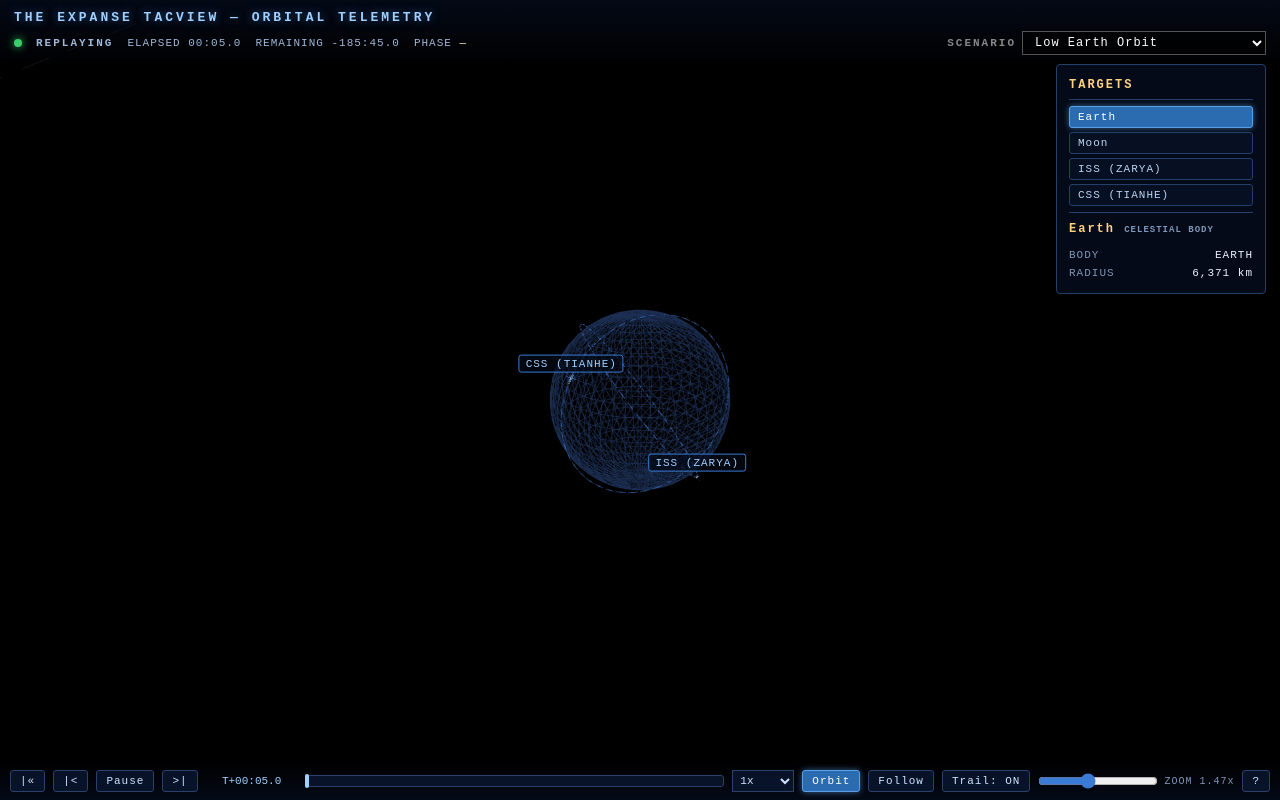
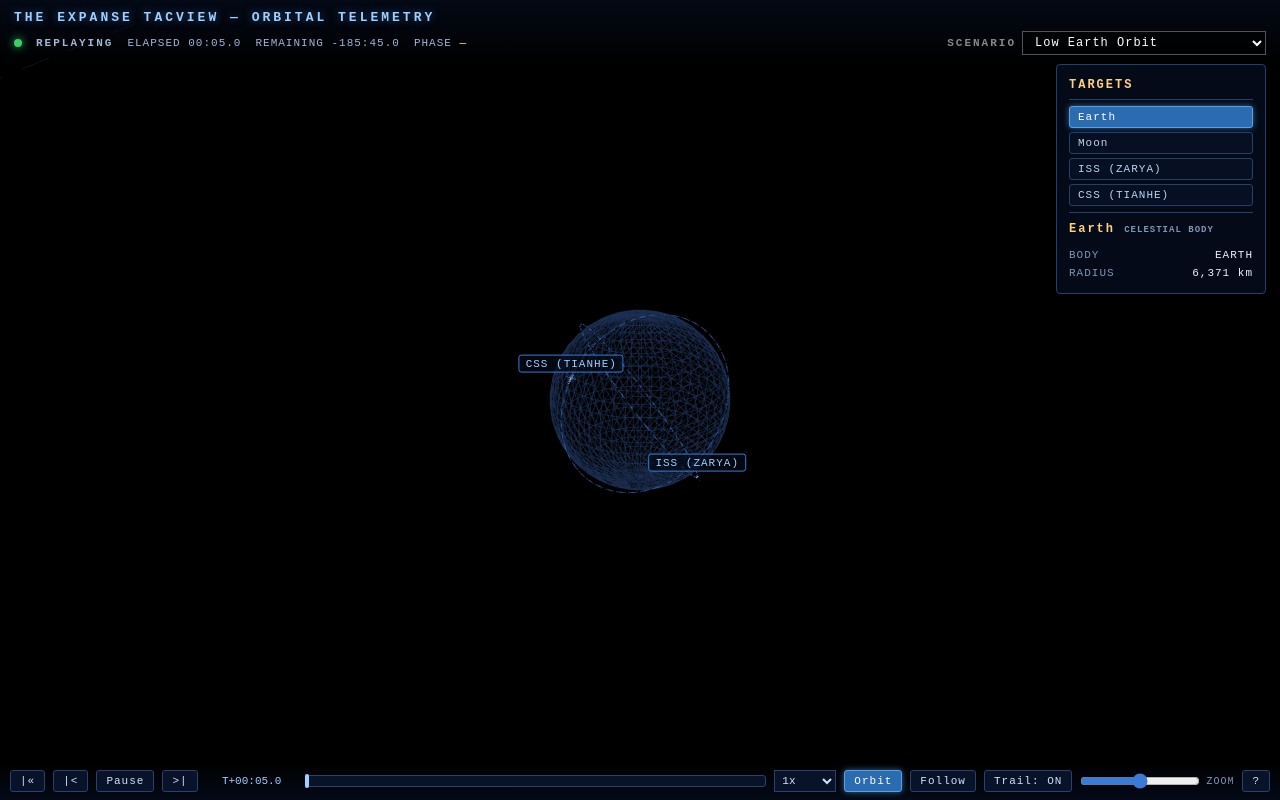
Before and after one commit to PhakphumV/the-expanse-tacview, a website: page index.html in a window 1280 px wide. Drawn offline with nearby package versions, Linux system fonts and the light colour scheme; animation ran at ten frames a second.

Commit message:
feat(ui): bipolar zoom slider (centre = no zoom)
The slider is now a continuous, bipolar zoom control: centre (50) means no zoom,
dragging left zooms out, dragging right zooms in, and the speed scales with the
deflection (up to 2.2x per second). There is a small dead zone at centre so the
view cannot creep, and the label reads "ZOOM" / "OUT 60%" / "IN 60%".

Implementation: the slider feeds a velocity (-1..1) into the camera controller,
which applies it every frame (applyZoomVelocity(dt)) as an exponential factor,
so the feel is identical whether you are 50 m or 9e8 m from the target. A frame
gap is clamped to 0.1 s so a backgrounded tab cannot jump the view.

Wheel and +/- keep fixed steps (1.12x and 1.3x) and no longer read the slider.

Verified in Chromium: centre drifts 0.0% over 2 s; one second at IN 100% spreads
the on-screen labels 2.14x, OUT 100% contracts to 0.47x, and half deflection
gives 1.47x - i.e. speed scales with deflection as asked.

```diff
--- a/index.html
+++ b/index.html
@@ -68,8 +68,8 @@
         <button id="modeOrbitBtn" class="mode-btn active">Orbit</button>
         <button id="modeFollowBtn" class="mode-btn">Follow</button>
         <button id="trailsBtn">Trail: ON</button>
-        <div id="zoomSliderWrap" title="Zoom speed per notch (wheel / + and -)">
-            <input type="range" id="zoomSlider" min="0" max="100" value="40">
+        <div id="zoomSliderWrap" title="Zoom: centre = off, left = out, right = in">
+            <input type="range" id="zoomSlider" min="0" max="100" value="50">
             <label id="zoomSliderLabel">ZOOM</label>
         </div>
         <button id="helpBtn" title="Keyboard shortcuts (?)">?</button>
@@ -90,6 +90,7 @@
                 <tr><td>1 / 2</td><td>Orbit / Follow camera</td></tr>
                 <tr><td>Mouse drag</td><td>Rotate (Orbit view / orbit in Follow)</td></tr>
                 <tr><td>Wheel</td><td>Zoom in / out</td></tr>
+                <tr><td>Zoom slider</td><td>Centre = off; right = zoom in, left = zoom out (speed grows with deflection)</td></tr>
                 <tr><td>+ / &minus;</td><td>Zoom in / out</td></tr>
                 <tr><td>PageUp / PageDown</td><td>Zoom in / out</td></tr>
                 <tr><td>T</td><td>Toggle trail</td></tr>
--- a/js/camera.js
+++ b/js/camera.js
@@ -15,12 +15,12 @@
 
     const MIN_DIST = 50;        // m — close enough to see a spacecraft
     const MAX_DIST = 9e8;       // m — far enough to frame the Moon orbit
-    // The scene spans 50 m to 9e8 m, so the zoom slider controls the zoom *rate*
-    // (how many × the view distance changes per wheel notch or key press) rather
-    // than an absolute distance.
-    const ZOOM_RATE_MIN = 1.03;
-    const ZOOM_RATE_MAX = 2.5;
-    const ZOOM_RATE_DEFAULT = 0.4;   // slider position, 0..1
+    const WHEEL_STEP = 1.12;    // view-distance factor per wheel notch
+    const ZOOM_STEP = 1.3;      // view-distance factor per +/- key press
+    // The zoom slider is a bipolar, continuous control: centre = no zoom, either
+    // side = continuous zoom whose speed grows with deflection. Expressed as a
+    // factor per second, so the feel is scale-independent from 50 m to 9e8 m.
+    const ZOOM_VEL_MAX = 2.2;
     const FOLLOW_R_MIN = 60;
     const FOLLOW_R_MAX = 2e5;
     const CHASE_BACK = 3500;    // m — seed offset behind a moving object
@@ -32,15 +32,23 @@
         let mode = 'orbit';
         let targetId = 'earth';
         let followSph = null;   // { theta, phi, radius } around the target
-        let zoomRate = ZOOM_RATE_MIN * Math.pow(ZOOM_RATE_MAX / ZOOM_RATE_MIN, ZOOM_RATE_DEFAULT);
+        let zoomVel = 0;        // -1 (zoom out) .. +1 (zoom in), 0 = off
         const targetPos = new THREE.Vector3();
 
-        // Slider 0..1 -> per-notch zoom factor (geometric, so both ends feel even).
-        function setZoomRateNorm(n) {
-            n = clamp(n, 0, 1);
-            zoomRate = ZOOM_RATE_MIN * Math.pow(ZOOM_RATE_MAX / ZOOM_RATE_MIN, n);
+        // Slider -1..1 -> continuous zoom velocity. Centre is exactly zero, so
+        // the slider can sit untouched without the view creeping.
+        function setZoomVelocity(n) {
+            const v = clamp(n, -1, 1);
+            zoomVel = Math.abs(v) < 0.02 ? 0 : v;   // small dead zone at centre
         }
-        function getZoomRate() { return zoomRate; }
+        function getZoomVelocity() { return zoomVel; }
+        // Apply the current velocity for dt seconds (called every frame).
+        function applyZoomVelocity(dt) {
+            if (!zoomVel || !(dt > 0)) return;
+            const step = Math.min(dt, 0.1);          // ignore huge frame gaps
+            const rate = Math.pow(ZOOM_VEL_MAX, Math.abs(zoomVel) * step);
+            dolly(zoomVel > 0 ? 1 / rate : rate);
+        }
 
         function isStaticTarget() { return targetId === 'earth'; }
         function isCelestialTarget() {
@@ -122,16 +130,11 @@
 
         function zoom(factor) { dolly(factor); }
 
-        function setZoomNorm(n) {
-            // Deprecated: the slider now sets the zoom rate, not the distance.
-            setZoomRateNorm(n);
-        }
-
         // Wheel zoom (both modes). Scroll up = zoom in.
         const dom = controls.domElement;
         dom.addEventListener('wheel', function (e) {
             e.preventDefault();
-            dolly(e.deltaY > 0 ? zoomRate : 1 / zoomRate);
+            dolly(e.deltaY > 0 ? WHEEL_STEP : 1 / WHEEL_STEP);
         }, { passive: false });
         controls.enableZoom = false;
 
@@ -208,7 +211,8 @@
 
         return {
             setMode, getMode, setTarget, getTarget, update,
-            zoom, setZoomNorm, setZoomRateNorm, getZoomRate,
+            zoom, ZOOM_STEP,
+            setZoomVelocity, getZoomVelocity, applyZoomVelocity,
         };
     }
 
--- a/js/main.js
+++ b/js/main.js
@@ -191,18 +191,22 @@
         if (btn) btn.addEventListener('click', () => cameraCtl.setMode(m));
     }
 
-    // Zoom-speed slider + keyboard (1=Orbit, 2=Follow, T=trails, zoom keys).
-    // The slider sets how fast a notch changes the distance, not the distance
-    // itself: the scene spans metres to a lunar orbit.
+    // Bipolar zoom slider: centre (50) = no zoom, left = continuous zoom out,
+    // right = continuous zoom in, and the further from centre the faster the
+    // view distance changes.
     const zoomSlider = document.getElementById('zoomSlider');
     const zoomLabel = document.getElementById('zoomSliderLabel');
-    function applyZoomRate() {
+    function applyZoomSlider() {
         if (!zoomSlider) return;
-        cameraCtl.setZoomRateNorm(+zoomSlider.value / 100);
-        if (zoomLabel) zoomLabel.textContent = 'ZOOM ' + cameraCtl.getZoomRate().toFixed(2) + 'x';
+        const n = (+zoomSlider.value - 50) / 50;
+        cameraCtl.setZoomVelocity(n);
+        if (zoomLabel) {
+            const pct = Math.round(Math.abs(n) * 100);
+            zoomLabel.textContent = pct === 0 ? 'ZOOM' : (n < 0 ? 'OUT ' : 'IN ') + pct + '%';
+        }
     }
-    if (zoomSlider) zoomSlider.addEventListener('input', applyZoomRate);
-    applyZoomRate();
+    if (zoomSlider) zoomSlider.addEventListener('input', applyZoomSlider);
+    applyZoomSlider();
     const trailsBtn = document.getElementById('trailsBtn');
     window.addEventListener('keydown', function (e) {
         const tag = (e.target && e.target.tagName) || '';
@@ -210,8 +214,8 @@
         if (e.key === '1') cameraCtl.setMode('orbit');
         else if (e.key === '2') cameraCtl.setMode('follow');
         else if (e.key === 't' || e.key === 'T') setTrails(!(entities[0] && entities[0].getTrailsVisible()));
-        else if (e.key === 'PageUp' || e.key === '+' || e.key === '=') cameraCtl.zoom(1 / cameraCtl.getZoomRate());
-        else if (e.key === 'PageDown' || e.key === '-') cameraCtl.zoom(cameraCtl.getZoomRate());
+        else if (e.key === 'PageUp' || e.key === '+' || e.key === '=') cameraCtl.zoom(1 / cameraCtl.ZOOM_STEP);
+        else if (e.key === 'PageDown' || e.key === '-') cameraCtl.zoom(cameraCtl.ZOOM_STEP);
     });
     if (trailsBtn) trailsBtn.addEventListener('click', () => setTrails(!(entities[0] && entities[0].getTrailsVisible())));
 
@@ -228,6 +232,7 @@
         const now = performance.now();
         const dt = (now - lastT) / 1000;
         lastT = now;
+        cameraCtl.applyZoomVelocity(dt);
 
         if (!timeline.isScrubbing() && engine.isPlaying() && engine.getDuration() > 0) {
             let t = engine.getTime() + dt * engine.getSpeed();
```
Also changed, not shown: README.md.
